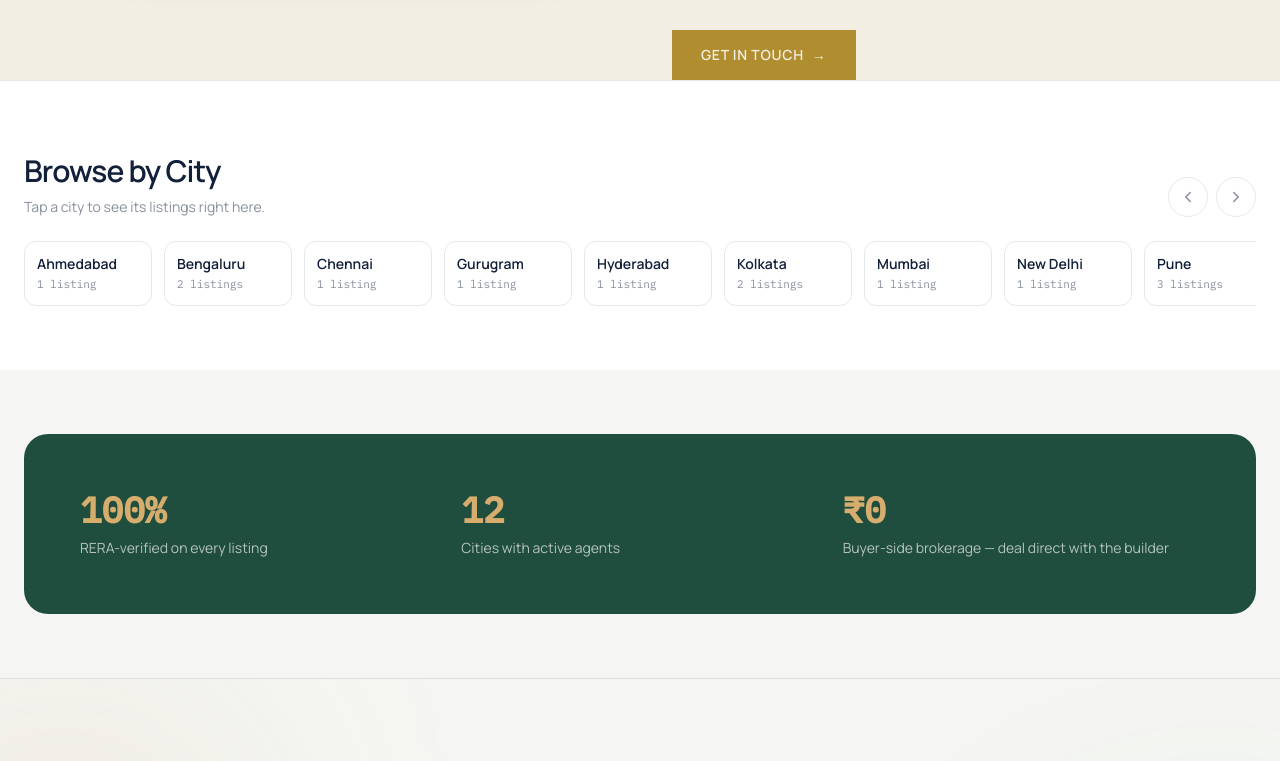
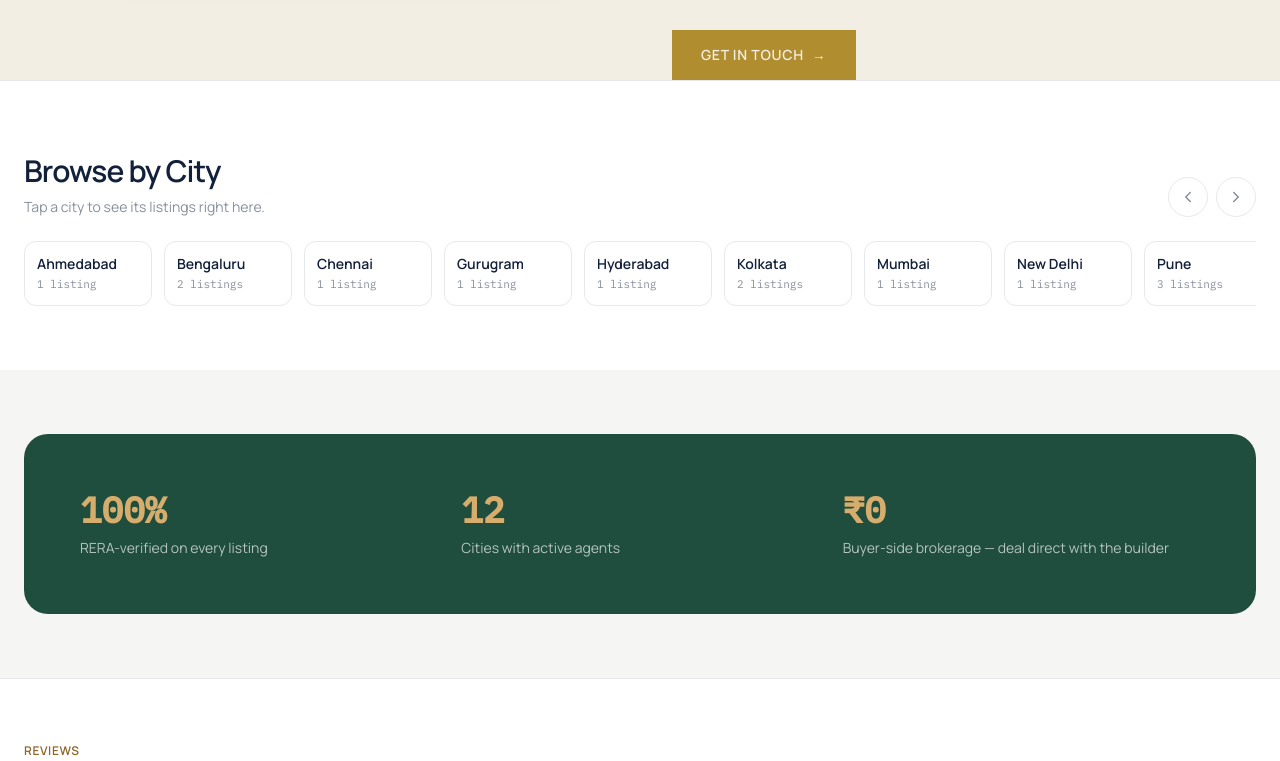
Before and after one commit to DipakSingh0111/real-estate-app, a Next.js app: page / in a window 1280 px wide. Shown: the part 2025-2786 px from the top of the page. Built offline with nearby package versions, Linux system fonts and the light colour scheme.

Commit message:
fix the bug in Testimonial page

```diff
--- a/app/page.tsx
+++ b/app/page.tsx
@@ -5,7 +5,7 @@ import Link from "next/link";
 import propertiesData from "./data/properties.json";
 import Hero from "./components/Hero";
 import PropertyCard from "./components/PropertyCard";
-import type { Property } from "@/types/property";
+import type { Property, Testimonials } from "@/types/property";
 import WhoWeServe from "./components/WhoWeServe";
 import { X, ChevronLeft, ChevronRight } from "lucide-react";
 import { motion, AnimatePresence } from "framer-motion";
@@ -13,7 +13,7 @@ import Testimonial from "./components/Testimonial";
 import type {} from "@/types/property";
 
 const properties = propertiesData.Properties as Property[];
-// const testimonials = propertiesData.testimonials as Testimonial[];
+const testimonials = propertiesData.testimonials as Testimonials[];
 
 export default function HomePage() {
   const cities = [...new Set(properties.map((p) => p.city))].sort();
@@ -233,7 +233,7 @@ export default function HomePage() {
           </div>
         </div>
       </section>
-      {/* <Testimonial testimonials={testimonials} /> */}
+      <Testimonial testimonials={testimonials} />
     </>
   );
 }
--- a/types/property.ts
+++ b/types/property.ts
@@ -36,7 +36,7 @@ export interface PropertyFilters {
   bhk?: string;
 }
 
-export interface Testimonial {
+export interface Testimonials {
   id: number;
   quote: string;
   name: string;
```
